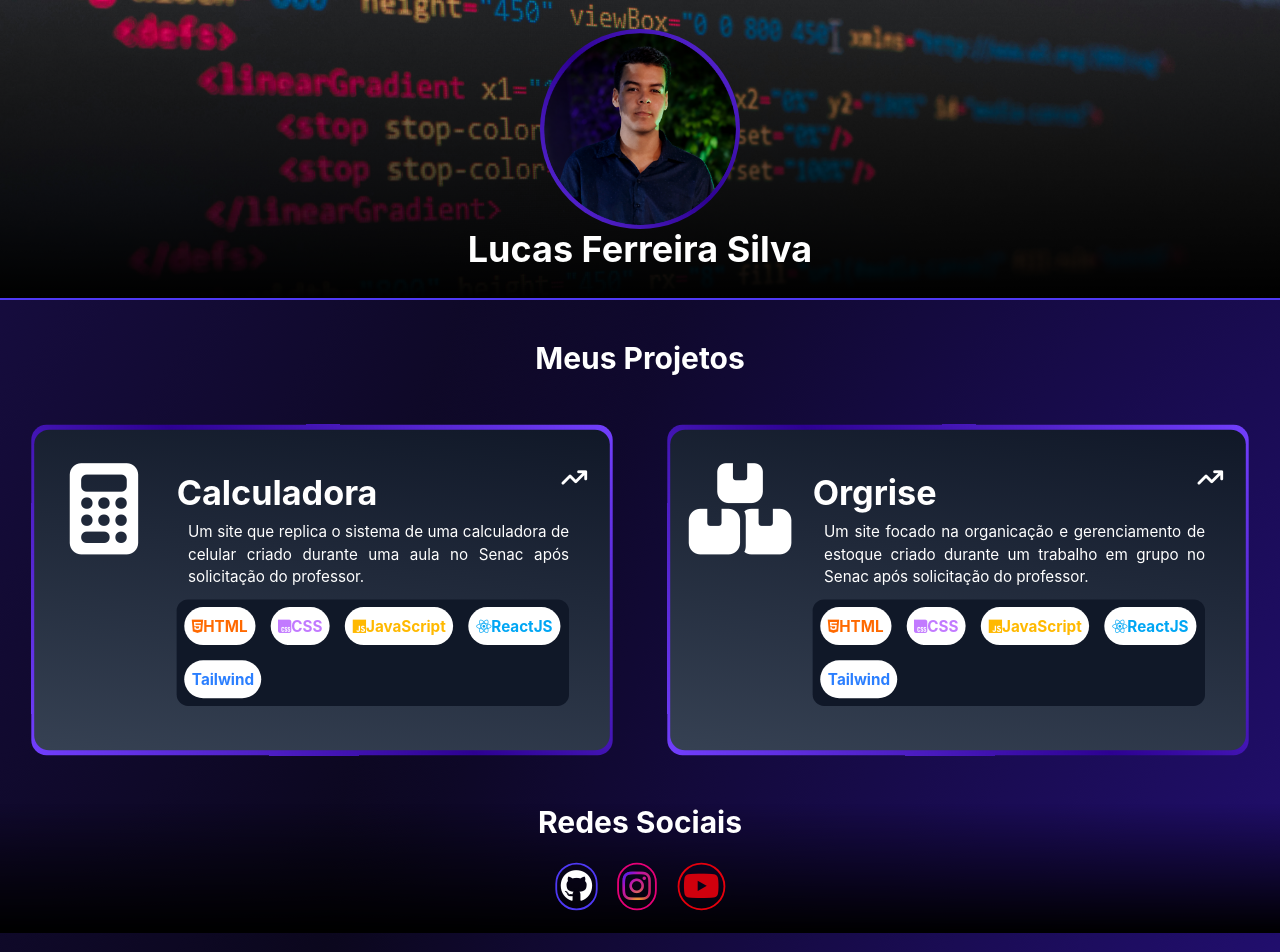
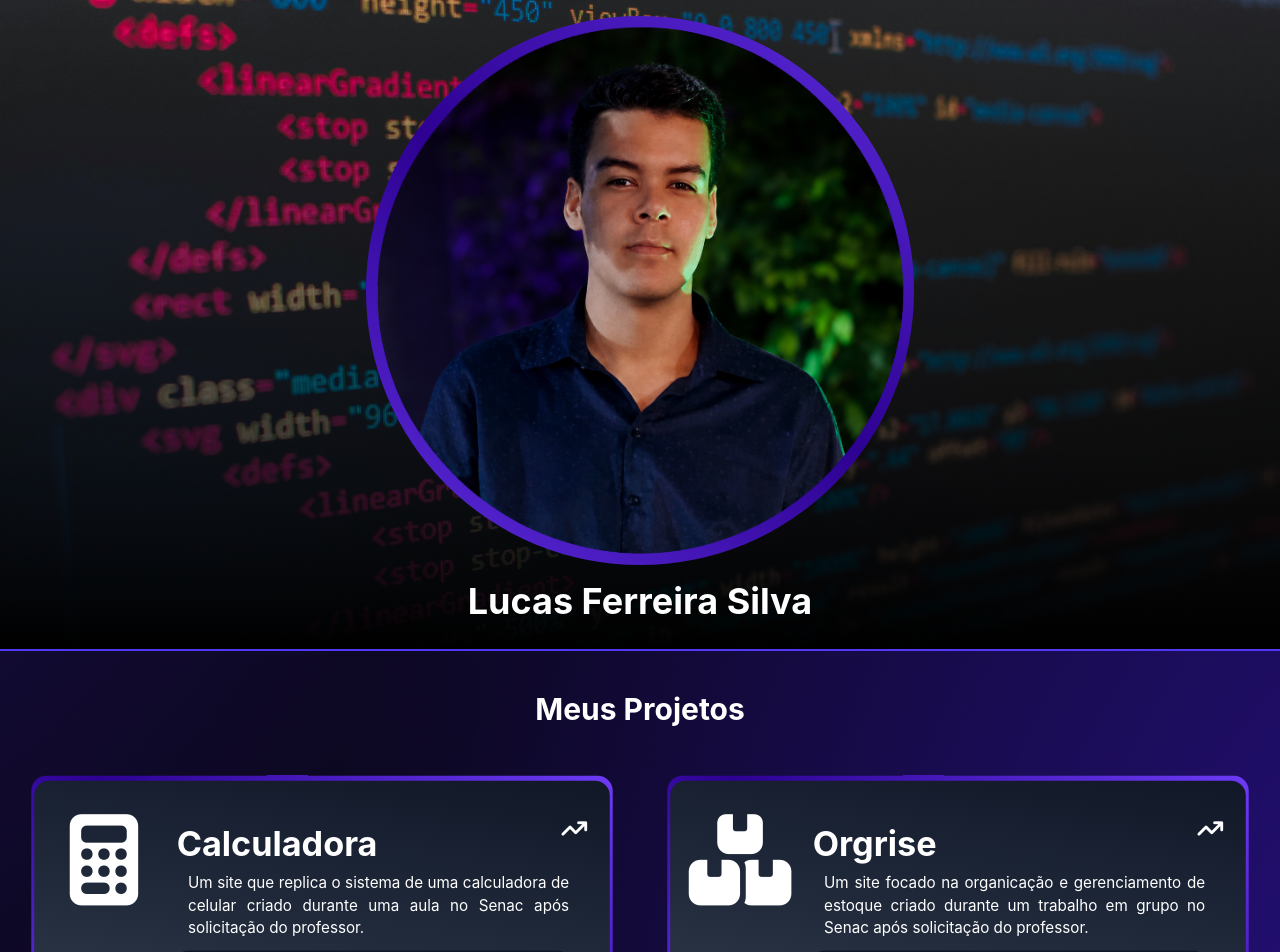
Before and after one commit to lucasdevsilva26/Portifolio, a React (Vite) app: page / in a window 1280 px wide. Shown: the top 952 px of the page. Built offline with nearby package versions, Linux system fonts and the light colour scheme; some icons are missing.

Commit message:
update desing and cursors

```diff
--- a/src/index.css
+++ b/src/index.css
@@ -40,3 +40,7 @@ body {
 
   color: transparent;
 }
+
+button {
+  cursor: pointer;
+}
--- a/src/pages/Portfolio.jsx
+++ b/src/pages/Portfolio.jsx
@@ -34,13 +34,13 @@ function Portfolio() {
 
         <div
           id="bgImage"
-          className={` flex flex-col items-center justify-center z-1 w-full h-75 border-b-2 border-b-indigo-600`}
+          className={` flex flex-col items-center justify-center z-1 w-full border-b-2 border-b-indigo-600`}
         >
           <div
             className={` flex flex-col items-center justify-center bg-linear-to-t from-black to-transparent w-full h-full `}
           >
             <div
-              className={` relative w-50 h-50 overflow-hidden rounded-full `}
+              className={` relative w-3/7 aspect-square overflow-hidden rounded-full my-4 `}
             >
               <div
                 id="border"
@@ -54,12 +54,12 @@ function Portfolio() {
               />
             </div>
 
-            <span className={` text-4xl font-bold `}>Lucas Ferreira Silva</span>
+            <span className={` text-4xl font-bold mb-7 `}>Lucas Ferreira Silva</span>
           </div>
         </div>
       </header>
 
-      <main className={` flex flex-col items-center gap-10 flex-1 w-full `}>
+      <main className={` flex flex-col items-center gap-10 flex-2/4 w-full `}>
         <h1 className={` z-1 text-3xl font-bold `}>Meus Projetos</h1>
 
         <div
@@ -68,7 +68,7 @@ function Portfolio() {
           {projects.map((project) => {
             return (
               <article
-                className={` flex w-full h-full py-5 rounded-2xl relative scale-95 hover:scale-100 hover:brightness-110 duration-500 overflow-hidden `}
+                className={` flex w-full h-full py-5 rounded-2xl relative scale-95 hover:scale-100 hover:brightness-110 duration-500 overflow-hidden cursor-pointer `}
                 onClick={() =>
                   (window.location.href = "https://" + project.link)
                 }
```
